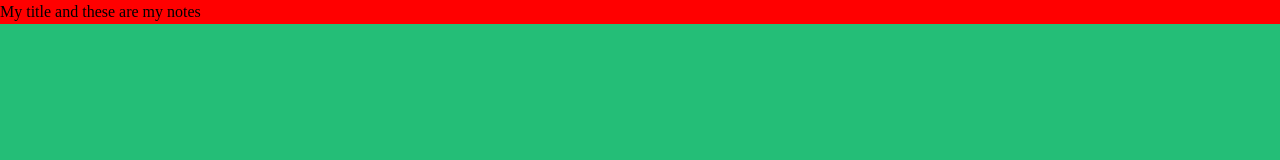
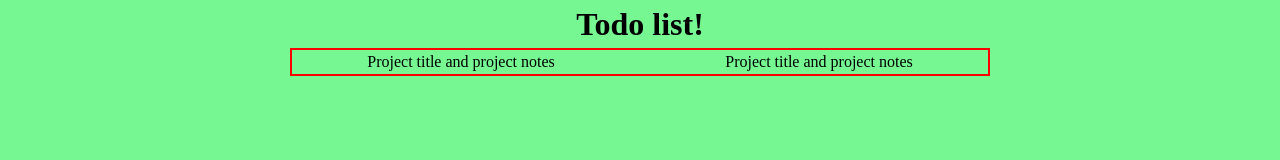
Before and after one commit to Nishivaly/todo-list, a website built with webpack: page src/template.html in a window 1280 px wide. Built offline with nearby package versions, Linux system fonts and the light colour scheme.

Commit message:
Change add project logic

```diff
--- a/src/elements.js
+++ b/src/elements.js
@@ -1,17 +1,25 @@
-
-const content = document.querySelector('.content');
-
-const projectList = document.createElement('div');
-projectList.id = 'project-list';
-
-content.appendChild(projectList);
-
 export function addProject(newProject) {
 
     const project = document.createElement('div');
     project.classList.add('project');
-
     project.textContent = (`${newProject.title} and ${newProject.notes}`)
 
-    projectList.appendChild(project);
+    const toDo = document.createElement('div');
+    toDo.classList.add('todo');
+    project.appendChild(toDo);
+
+    elements.projectList.appendChild(project);
 }
+
+
+
+const elements = (() => {
+    const content = document.querySelector('.content');
+
+    const projectList = document.createElement('div');
+    projectList.id = 'project-list';
+
+    content.appendChild(projectList);
+
+    return { projectList }
+})();
--- a/src/index.js
+++ b/src/index.js
@@ -1,5 +1,24 @@
 import "./styles.css"
-import { createProject } from "./todos"
+import { createProject, createTodo, createProjectList } from "./todos"
 import { addProject } from "./elements"
 
-addProject(createProject('My title', 'these are my notes'))
+const myProjects = createProjectList();
+
+myProjects.addProject(createProject('Project title','project notes'))
+myProjects.addProject(createProject('Project title','project notes'))
+
+console.log(myProjects.projects)
+
+myProjects.projects.forEach(project => {
+    addProject(project);
+})
+
+
+// const myProject = createProject('My title', 'these are my notes');
+// addProject(createProject('My title', 'these are my notes'));
+// addProject(createProject('My title', 'these are my notes'))
+
+// myProject.addTodo(createTodo('todo title',
+//     'todo desc', 'due tomororw', "high proirity"
+// ))
+// console.log(myProject)
--- a/src/styles.css
+++ b/src/styles.css
@@ -3,12 +3,27 @@
 body {
     font-size: 1.6rem;
     background-color: rgb(36, 190, 119);
+    height: 100vh;
 }
 
 .content {
     background-color: rgb(118, 247, 146);
+    display: flex;
+    flex-direction: column;
+    align-items: center;
+    height: 100%;
+}
+
+#project-list {
+    display: grid;
+    grid-template-columns: repeat(auto-fit, minmax(100px, 1fr));
+    width: clamp(20rem, 70%, 70rem);
+    gap: 2rem;
+    border: red solid 2px;
 }
 
 .project {
-    background-color: red;
+    display: flex;
+    flex-direction: column;
+    align-items: center;
 }
--- a/src/template.html
+++ b/src/template.html
@@ -6,6 +6,8 @@
     <title>Todo list</title>
 </head>
 <body>
-    <div class="content"></div>
+    <div class="content">
+        <h1>Todo list!</h1>
+    </div>
 </body>
 </html>
--- a/src/todos.js
+++ b/src/todos.js
@@ -1,7 +1,20 @@
+export function createProjectList() {
+    return {
+        projects: [],
+        addProject(project) {
+            this.projects.push(project)
+        }
+    }
+}
+
 export function createProject(title, notes) {
     const project = {
         title,
-        notes
+        notes,
+        todos: [],
+        addTodo(todo) {
+            this.todos.push(todo)
+        },
     }
     return Object.assign(
         {},
```
